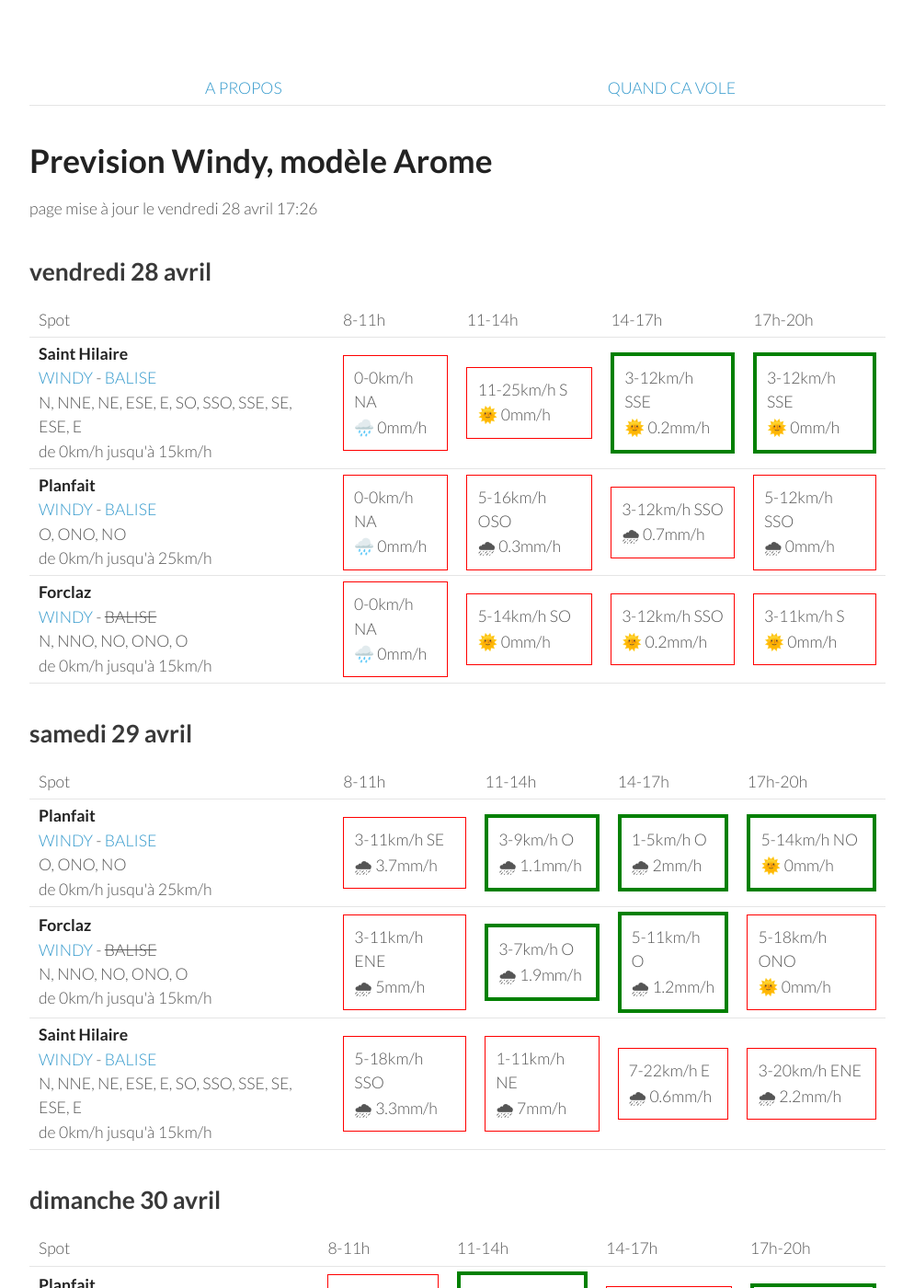
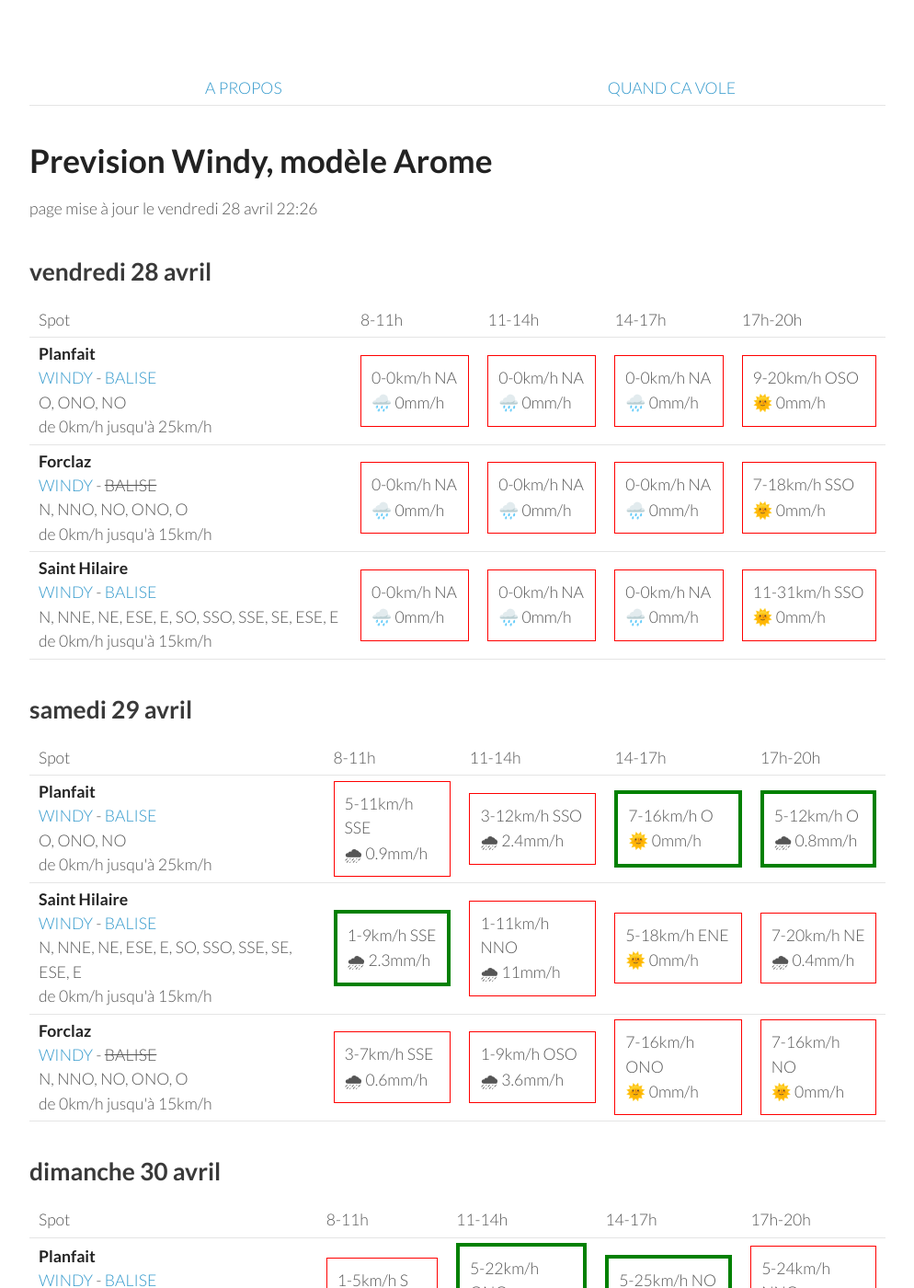
Before and after one commit to parapente-dans-le-nord/parapente-dans-le-nord.github.io, a Jekyll site: the page built from alpes_nord.markdown, in a window 1280 px wide and 1400 px high. Shown: the whole window at 92% size, without its empty margins (26-1020 px from the left). Built offline with Jekyll 4.4.1, drawn with Linux system fonts in a browser that asks for light colours; some of the changed text lies outside the part shown.

Commit message:
update index.markdown

```diff
--- a/alpes_nord.markdown
+++ b/alpes_nord.markdown
@@ -7,7 +7,7 @@ title:  "Tous les spots"
 {: .links}
 
 # Prevision Windy, modèle Arome
-page mise à jour le vendredi 28 avril 17:26
+page mise à jour le vendredi 28 avril 22:26
 
 ## vendredi 28 avril
 
@@ -22,30 +22,30 @@ page mise à jour le vendredi 28 avril 17:26
       <td>17h-20h</td>
     </tr>
 <tr>
-        <td><strong>Saint Hilaire</strong><br><a href="https://windy.com/45.307/5.888?45.087,5.889,9,m:eUFagkX">WINDY</a> - <span class=""><a href="http://www.balisemeteo.com/balise.php?idBalise=61">BALISE</a> </span><br> <span class="vent-favorable">N, NNE, NE, ESE, E, SO, SSO, SSE, SE, ESE, E</span><br><span class="force-vent">de 0km/h jusqu'à 15km/h</span> </td>
-
-            <td><div class="not-flyable"><p>0-0km/h NA</p><p>🌧️ 0mm/h</p></div></td>
-            <td><div class="not-flyable"><p>11-25km/h S</p><p>🌞 0mm/h</p></div></td>
-            <td><div class="flyable"><p>3-12km/h SSE</p><p>🌞 0.2mm/h</p></div></td>
-            <td><div class="flyable"><p>3-12km/h SSE</p><p>🌞 0mm/h</p></div></td>
-
-    </tr>
-<tr>
         <td><strong>Planfait</strong><br><a href="https://windy.com/45.853/6.223?45.415,6.223,8">WINDY</a> - <span class=""><a href="https://www.openwindmap.org/PP496">BALISE</a> </span><br> <span class="vent-favorable">O, ONO, NO</span><br><span class="force-vent">de 0km/h jusqu'à 25km/h</span> </td>
 
             <td><div class="not-flyable"><p>0-0km/h NA</p><p>🌧️ 0mm/h</p></div></td>
-            <td><div class="not-flyable"><p>5-16km/h OSO</p><p>🌧 0.3mm/h</p></div></td>
-            <td><div class="not-flyable"><p>3-12km/h SSO</p><p>🌧 0.7mm/h</p></div></td>
-            <td><div class="not-flyable"><p>5-12km/h SSO</p><p>🌧 0mm/h</p></div></td>
+            <td><div class="not-flyable"><p>0-0km/h NA</p><p>🌧️ 0mm/h</p></div></td>
+            <td><div class="not-flyable"><p>0-0km/h NA</p><p>🌧️ 0mm/h</p></div></td>
+            <td><div class="not-flyable"><p>9-20km/h OSO</p><p>🌞 0mm/h</p></div></td>
 
     </tr>
 <tr>
         <td><strong>Forclaz</strong><br><a href="https://windy.com/45.814/6.247?45.375,6.246,8,m:eVwaglz">WINDY</a> - <span class="no-balise"> BALISE </span><br> <span class="vent-favorable">N, NNO, NO, ONO, O</span><br><span class="force-vent">de 0km/h jusqu'à 15km/h</span> </td>
 
             <td><div class="not-flyable"><p>0-0km/h NA</p><p>🌧️ 0mm/h</p></div></td>
-            <td><div class="not-flyable"><p>5-14km/h SO</p><p>🌞 0mm/h</p></div></td>
-            <td><div class="not-flyable"><p>3-12km/h SSO</p><p>🌞 0.2mm/h</p></div></td>
-            <td><div class="not-flyable"><p>3-11km/h S</p><p>🌞 0mm/h</p></div></td>
+            <td><div class="not-flyable"><p>0-0km/h NA</p><p>🌧️ 0mm/h</p></div></td>
+            <td><div class="not-flyable"><p>0-0km/h NA</p><p>🌧️ 0mm/h</p></div></td>
+            <td><div class="not-flyable"><p>7-18km/h SSO</p><p>🌞 0mm/h</p></div></td>
+
+    </tr>
+<tr>
+        <td><strong>Saint Hilaire</strong><br><a href="https://windy.com/45.307/5.888?45.087,5.889,9,m:eUFagkX">WINDY</a> - <span class=""><a href="http://www.balisemeteo.com/balise.php?idBalise=61">BALISE</a> </span><br> <span class="vent-favorable">N, NNE, NE, ESE, E, SO, SSO, SSE, SE, ESE, E</span><br><span class="force-vent">de 0km/h jusqu'à 15km/h</span> </td>
+
+            <td><div class="not-flyable"><p>0-0km/h NA</p><p>🌧️ 0mm/h</p></div></td>
+            <td><div class="not-flyable"><p>0-0km/h NA</p><p>🌧️ 0mm/h</p></div></td>
+            <td><div class="not-flyable"><p>0-0km/h NA</p><p>🌧️ 0mm/h</p></div></td>
+            <td><div class="not-flyable"><p>11-31km/h SSO</p><p>🌞 0mm/h</p></div></td>
 
     </tr>
 
@@ -67,30 +67,30 @@ page mise à jour le vendredi 28 avril 17:26
 <tr>
         <td><strong>Planfait</strong><br><a href="https://windy.com/45.853/6.223?45.415,6.223,8">WINDY</a> - <span class=""><a href="https://www.openwindmap.org/PP496">BALISE</a> </span><br> <span class="vent-favorable">O, ONO, NO</span><br><span class="force-vent">de 0km/h jusqu'à 25km/h</span> </td>
 
-            <td><div class="not-flyable"><p>3-11km/h SE</p><p>🌧 3.7mm/h</p></div></td>
-            <td><div class="flyable"><p>3-9km/h O</p><p>🌧 1.1mm/h</p></div></td>
-            <td><div class="flyable"><p>1-5km/h O</p><p>🌧 2mm/h</p></div></td>
-            <td><div class="flyable"><p>5-14km/h NO</p><p>🌞 0mm/h</p></div></td>
+            <td><div class="not-flyable"><p>5-11km/h SSE</p><p>🌧 0.9mm/h</p></div></td>
+            <td><div class="not-flyable"><p>3-12km/h SSO</p><p>🌧 2.4mm/h</p></div></td>
+            <td><div class="flyable"><p>7-16km/h O</p><p>🌞 0mm/h</p></div></td>
+            <td><div class="flyable"><p>5-12km/h O</p><p>🌧 0.8mm/h</p></div></td>
+
+
+    </tr>
+<tr>
+        <td><strong>Saint Hilaire</strong><br><a href="https://windy.com/45.307/5.888?45.087,5.889,9,m:eUFagkX">WINDY</a> - <span class=""><a href="http://www.balisemeteo.com/balise.php?idBalise=61">BALISE</a> </span><br> <span class="vent-favorable">N, NNE, NE, ESE, E, SO, SSO, SSE, SE, ESE, E</span><br><span class="force-vent">de 0km/h jusqu'à 15km/h</span> </td>
+
+            <td><div class="flyable"><p>1-9km/h SSE</p><p>🌧 2.3mm/h</p></div></td>
+            <td><div class="not-flyable"><p>1-11km/h NNO</p><p>🌧 11mm/h</p></div></td>
+            <td><div class="not-flyable"><p>5-18km/h ENE</p><p>🌞 0mm/h</p></div></td>
+            <td><div class="not-flyable"><p>7-20km/h NE</p><p>🌧 0.4mm/h</p></div></td>
 
 
     </tr>
 <tr>
         <td><strong>Forclaz</strong><br><a href="https://windy.com/45.814/6.247?45.375,6.246,8,m:eVwaglz">WINDY</a> - <span class="no-balise"> BALISE </span><br> <span class="vent-favorable">N, NNO, NO, ONO, O</span><br><span class="force-vent">de 0km/h jusqu'à 15km/h</span> </td>
 
-            <td><div class="not-flyable"><p>3-11km/h ENE</p><p>🌧 5mm/h</p></div></td>
-            <td><div class="flyable"><p>3-7km/h O</p><p>🌧 1.9mm/h</p></div></td>
-            <td><div class="flyable"><p>5-11km/h O</p><p>🌧 1.2mm/h</p></div></td>
-            <td><div class="not-flyable"><p>5-18km/h ONO</p><p>🌞 0mm/h</p></div></td>
-
-
-    </tr>
-<tr>
-        <td><strong>Saint Hilaire</strong><br><a href="https://windy.com/45.307/5.888?45.087,5.889,9,m:eUFagkX">WINDY</a> - <span class=""><a href="http://www.balisemeteo.com/balise.php?idBalise=61">BALISE</a> </span><br> <span class="vent-favorable">N, NNE, NE, ESE, E, SO, SSO, SSE, SE, ESE, E</span><br><span class="force-vent">de 0km/h jusqu'à 15km/h</span> </td>
-
-            <td><div class="not-flyable"><p>5-18km/h SSO</p><p>🌧 3.3mm/h</p></div></td>
-            <td><div class="not-flyable"><p>1-11km/h NE</p><p>🌧 7mm/h</p></div></td>
-            <td><div class="not-flyable"><p>7-22km/h E</p><p>🌧 0.6mm/h</p></div></td>
-            <td><div class="not-flyable"><p>3-20km/h ENE</p><p>🌧 2.2mm/h</p></div></td>
+            <td><div class="not-flyable"><p>3-7km/h SSE</p><p>🌧 0.6mm/h</p></div></td>
+            <td><div class="not-flyable"><p>1-9km/h OSO</p><p>🌧 3.6mm/h</p></div></td>
+            <td><div class="not-flyable"><p>7-16km/h ONO</p><p>🌞 0mm/h</p></div></td>
+            <td><div class="not-flyable"><p>7-16km/h NO</p><p>🌞 0mm/h</p></div></td>
 
 
     </tr>
@@ -113,30 +113,30 @@ page mise à jour le vendredi 28 avril 17:26
 <tr>
         <td><strong>Planfait</strong><br><a href="https://windy.com/45.853/6.223?45.415,6.223,8">WINDY</a> - <span class=""><a href="https://www.openwindmap.org/PP496">BALISE</a> </span><br> <span class="vent-favorable">O, ONO, NO</span><br><span class="force-vent">de 0km/h jusqu'à 25km/h</span> </td>
 
-            <td><div class="not-flyable"><p>1-12km/h SO</p><p>🌞 0mm/h</p></div></td>
-            <td><div class="flyable"><p>5-20km/h ONO</p><p>🌞 0mm/h</p></div></td>
-            <td><div class="not-flyable"><p>5-27km/h NO</p><p>🌧 0.3mm/h</p></div></td>
-            <td><div class="flyable"><p>5-25km/h NO</p><p>🌧 1.1mm/h</p></div></td>
+            <td><div class="not-flyable"><p>1-5km/h S</p><p>🌞 0mm/h</p></div></td>
+            <td><div class="flyable"><p>5-22km/h ONO</p><p>🌞 0mm/h</p></div></td>
+            <td><div class="flyable"><p>5-25km/h NO</p><p>🌧 0.4mm/h</p></div></td>
+            <td><div class="not-flyable"><p>5-24km/h NNO</p><p>🌧 1.8mm/h</p></div></td>
 
 
     </tr>
 <tr>
         <td><strong>Saint Hilaire</strong><br><a href="https://windy.com/45.307/5.888?45.087,5.889,9,m:eUFagkX">WINDY</a> - <span class=""><a href="http://www.balisemeteo.com/balise.php?idBalise=61">BALISE</a> </span><br> <span class="vent-favorable">N, NNE, NE, ESE, E, SO, SSO, SSE, SE, ESE, E</span><br><span class="force-vent">de 0km/h jusqu'à 15km/h</span> </td>
 
-            <td><div class="not-flyable"><p>3-24km/h N</p><p>🌞 0mm/h</p></div></td>
-            <td><div class="not-flyable"><p>5-25km/h NNO</p><p>🌞 0mm/h</p></div></td>
-            <td><div class="not-flyable"><p>5-27km/h NNO</p><p>🌧 0.2mm/h</p></div></td>
-            <td><div class="not-flyable"><p>5-31km/h N</p><p>🌧 0.7mm/h</p></div></td>
+            <td><div class="flyable"><p>1-5km/h SSE</p><p>🌞 0mm/h</p></div></td>
+            <td><div class="not-flyable"><p>3-20km/h NO</p><p>🌧 0.8mm/h</p></div></td>
+            <td><div class="not-flyable"><p>3-20km/h ONO</p><p>🌧 3.3mm/h</p></div></td>
+            <td><div class="not-flyable"><p>3-20km/h NNO</p><p>🌧 2.5mm/h</p></div></td>
 
 
     </tr>
 <tr>
         <td><strong>Forclaz</strong><br><a href="https://windy.com/45.814/6.247?45.375,6.246,8,m:eVwaglz">WINDY</a> - <span class="no-balise"> BALISE </span><br> <span class="vent-favorable">N, NNO, NO, ONO, O</span><br><span class="force-vent">de 0km/h jusqu'à 15km/h</span> </td>
 
-            <td><div class="not-flyable"><p>1-11km/h SO</p><p>🌞 0mm/h</p></div></td>
-            <td><div class="not-flyable"><p>5-22km/h ONO</p><p>🌞 0mm/h</p></div></td>
-            <td><div class="not-flyable"><p>5-25km/h NO</p><p>🌧 0.4mm/h</p></div></td>
-            <td><div class="not-flyable"><p>5-24km/h NNO</p><p>🌧 2.5mm/h</p></div></td>
+            <td><div class="flyable"><p>1-3km/h NO</p><p>🌞 0mm/h</p></div></td>
+            <td><div class="not-flyable"><p>5-20km/h ONO</p><p>🌞 0mm/h</p></div></td>
+            <td><div class="not-flyable"><p>5-22km/h ONO</p><p>🌧 0.4mm/h</p></div></td>
+            <td><div class="not-flyable"><p>5-24km/h ONO</p><p>🌧 1.9mm/h</p></div></td>
 
 
     </tr>
@@ -159,30 +159,30 @@ page mise à jour le vendredi 28 avril 17:26
 <tr>
         <td><strong>Planfait</strong><br><a href="https://windy.com/45.853/6.223?45.415,6.223,8">WINDY</a> - <span class=""><a href="https://www.openwindmap.org/PP496">BALISE</a> </span><br> <span class="vent-favorable">O, ONO, NO</span><br><span class="force-vent">de 0km/h jusqu'à 25km/h</span> </td>
 
-            <td><div class="flyable"><p>0-9km/h O</p><p>🌧 0.8mm/h</p></div></td>
-            <td><div class="flyable"><p>3-18km/h NO</p><p>🌧 1.9mm/h</p></div></td>
-            <td><div class="not-flyable"><p>1-18km/h N</p><p>🌧 2.9mm/h</p></div></td>
-            <td><div class="not-flyable"><p>3-20km/h NNO</p><p>🌧 2.1mm/h</p></div></td>
+            <td><div class="not-flyable"><p>1-11km/h N</p><p>🌧 0.8mm/h</p></div></td>
+            <td><div class="flyable"><p>5-22km/h NO</p><p>🌧 1mm/h</p></div></td>
+            <td><div class="flyable"><p>5-24km/h NO</p><p>🌧 0.6mm/h</p></div></td>
+            <td><div class="not-flyable"><p>5-31km/h N</p><p>🌧 2.3mm/h</p></div></td>
 
 
     </tr>
 <tr>
         <td><strong>Saint Hilaire</strong><br><a href="https://windy.com/45.307/5.888?45.087,5.889,9,m:eUFagkX">WINDY</a> - <span class=""><a href="http://www.balisemeteo.com/balise.php?idBalise=61">BALISE</a> </span><br> <span class="vent-favorable">N, NNE, NE, ESE, E, SO, SSO, SSE, SE, ESE, E</span><br><span class="force-vent">de 0km/h jusqu'à 15km/h</span> </td>
 
-            <td><div class="not-flyable"><p>3-25km/h NE</p><p>🌧 0.5mm/h</p></div></td>
-            <td><div class="not-flyable"><p>3-29km/h N</p><p>🌧 2mm/h</p></div></td>
-            <td><div class="not-flyable"><p>5-35km/h N</p><p>🌧 0.7mm/h</p></div></td>
-            <td><div class="not-flyable"><p>5-40km/h NNE</p><p>🌧 3mm/h</p></div></td>
+            <td><div class="not-flyable"><p>1-18km/h NNO</p><p>🌞 0mm/h</p></div></td>
+            <td><div class="not-flyable"><p>3-25km/h NNO</p><p>🌧 2.1mm/h</p></div></td>
+            <td><div class="not-flyable"><p>3-29km/h N</p><p>🌧 1.8mm/h</p></div></td>
+            <td><div class="not-flyable"><p>5-33km/h NNE</p><p>🌧 2.3mm/h</p></div></td>
 
 
     </tr>
 <tr>
         <td><strong>Forclaz</strong><br><a href="https://windy.com/45.814/6.247?45.375,6.246,8,m:eVwaglz">WINDY</a> - <span class="no-balise"> BALISE </span><br> <span class="vent-favorable">N, NNO, NO, ONO, O</span><br><span class="force-vent">de 0km/h jusqu'à 15km/h</span> </td>
 
-            <td><div class="not-flyable"><p>0-11km/h NE</p><p>🌧 0.7mm/h</p></div></td>
-            <td><div class="not-flyable"><p>5-24km/h NO</p><p>🌧 1mm/h</p></div></td>
-            <td><div class="not-flyable"><p>5-24km/h NNO</p><p>🌧 1mm/h</p></div></td>
-            <td><div class="not-flyable"><p>3-33km/h NNO</p><p>🌧 1.6mm/h</p></div></td>
+            <td><div class="not-flyable"><p>3-16km/h E</p><p>🌧 0.7mm/h</p></div></td>
+            <td><div class="not-flyable"><p>3-14km/h SE</p><p>🌧 1.1mm/h</p></div></td>
+            <td><div class="not-flyable"><p>3-20km/h SE</p><p>🌧 2.4mm/h</p></div></td>
+            <td><div class="not-flyable"><p>1-18km/h ONO</p><p>🌧 1.8mm/h</p></div></td>
 
 
     </tr>
@@ -203,22 +203,22 @@ page mise à jour le vendredi 28 avril 17:26
       <td>17h-20h</td>
     </tr>
 <tr>
-        <td><strong>Saint Hilaire</strong><br><a href="https://windy.com/45.307/5.888?45.087,5.889,9,m:eUFagkX">WINDY</a> - <span class=""><a href="http://www.balisemeteo.com/balise.php?idBalise=61">BALISE</a> </span><br> <span class="vent-favorable">N, NNE, NE, ESE, E, SO, SSO, SSE, SE, ESE, E</span><br><span class="force-vent">de 0km/h jusqu'à 15km/h</span> </td>
+        <td><strong>Forclaz</strong><br><a href="https://windy.com/45.814/6.247?45.375,6.246,8,m:eVwaglz">WINDY</a> - <span class="no-balise"> BALISE </span><br> <span class="vent-favorable">N, NNO, NO, ONO, O</span><br><span class="force-vent">de 0km/h jusqu'à 15km/h</span> </td>
 
-            <td><div class="not-flyable"><p>5-44km/h NNE</p><p>🌧 0.7mm/h</p></div></td>
-            <td><div class="not-flyable"><p>11-53km/h NNE</p><p>🌧 0.7mm/h</p></div></td>
-            <td><div class="not-flyable"><p>11-55km/h NNE</p><p>🌧 0.2mm/h</p></div></td>
-            <td><div class="not-flyable"><p>9-53km/h N</p><p>🌞 0mm/h</p></div></td>
+            <td><div class="not-flyable"><p>5-29km/h NO</p><p>🌞 0mm/h</p></div></td>
+            <td><div class="not-flyable"><p>9-37km/h N</p><p>🌧 0.7mm/h</p></div></td>
+            <td><div class="not-flyable"><p>11-44km/h NNO</p><p>🌧 0.6mm/h</p></div></td>
+            <td><div class="not-flyable"><p>12-55km/h N</p><p>🌧 0.4mm/h</p></div></td>
 
 
     </tr>
 <tr>
-        <td><strong>Forclaz</strong><br><a href="https://windy.com/45.814/6.247?45.375,6.246,8,m:eVwaglz">WINDY</a> - <span class="no-balise"> BALISE </span><br> <span class="vent-favorable">N, NNO, NO, ONO, O</span><br><span class="force-vent">de 0km/h jusqu'à 15km/h</span> </td>
+        <td><strong>Saint Hilaire</strong><br><a href="https://windy.com/45.307/5.888?45.087,5.889,9,m:eUFagkX">WINDY</a> - <span class=""><a href="http://www.balisemeteo.com/balise.php?idBalise=61">BALISE</a> </span><br> <span class="vent-favorable">N, NNE, NE, ESE, E, SO, SSO, SSE, SE, ESE, E</span><br><span class="force-vent">de 0km/h jusqu'à 15km/h</span> </td>
 
-            <td><div class="not-flyable"><p>5-25km/h NO</p><p>🌞 0mm/h</p></div></td>
-            <td><div class="not-flyable"><p>9-38km/h N</p><p>🌧 0.2mm/h</p></div></td>
-            <td><div class="not-flyable"><p>12-48km/h NNO</p><p>🌞 0mm/h</p></div></td>
-            <td><div class="not-flyable"><p>12-51km/h NNO</p><p>🌞 0mm/h</p></div></td>
+            <td><div class="not-flyable"><p>5-46km/h NNE</p><p>🌧 0.3mm/h</p></div></td>
+            <td><div class="not-flyable"><p>11-55km/h NNE</p><p>🌧 0.6mm/h</p></div></td>
+            <td><div class="not-flyable"><p>11-62km/h NNE</p><p>🌧 1mm/h</p></div></td>
+            <td><div class="not-flyable"><p>11-61km/h NNE</p><p>🌧 0.8mm/h</p></div></td>
 
 
     </tr>
@@ -261,20 +261,20 @@ page mise à jour le vendredi 28 avril 17:26
 <tr>
         <td><strong>Saint Hilaire</strong><br><a href="https://windy.com/45.307/5.888?45.087,5.889,9,m:eUFagkX">WINDY</a> - <span class=""><a href="http://www.balisemeteo.com/balise.php?idBalise=61">BALISE</a> </span><br> <span class="vent-favorable">N, NNE, NE, ESE, E, SO, SSO, SSE, SE, ESE, E</span><br><span class="force-vent">de 0km/h jusqu'à 15km/h</span> </td>
 
-            <td><div class="flyable"><p>1-14km/h E</p><p>🌞 0mm/h</p></div></td>
-            <td><div class="not-flyable"><p>3-20km/h O</p><p>🌞 0mm/h</p></div></td>
-            <td><div class="not-flyable"><p>5-29km/h ONO</p><p>🌞 0mm/h</p></div></td>
-            <td><div class="not-flyable"><p>5-33km/h NNO</p><p>🌞 0mm/h</p></div></td>
+            <td><div class="not-flyable"><p>3-24km/h NE</p><p>🌞 0mm/h</p></div></td>
+            <td><div class="not-flyable"><p>5-25km/h N</p><p>🌞 0mm/h</p></div></td>
+            <td><div class="not-flyable"><p>5-27km/h NO</p><p>🌞 0mm/h</p></div></td>
+            <td><div class="not-flyable"><p>5-31km/h NNO</p><p>🌞 0mm/h</p></div></td>
 
 
     </tr>
 <tr>
         <td><strong>Forclaz</strong><br><a href="https://windy.com/45.814/6.247?45.375,6.246,8,m:eVwaglz">WINDY</a> - <span class="no-balise"> BALISE </span><br> <span class="vent-favorable">N, NNO, NO, ONO, O</span><br><span class="force-vent">de 0km/h jusqu'à 15km/h</span> </td>
 
-            <td><div class="not-flyable"><p>3-14km/h ESE</p><p>🌞 0mm/h</p></div></td>
-            <td><div class="not-flyable"><p>5-20km/h ONO</p><p>🌞 0mm/h</p></div></td>
-            <td><div class="not-flyable"><p>7-29km/h ONO</p><p>🌞 0mm/h</p></div></td>
-            <td><div class="not-flyable"><p>5-31km/h NO</p><p>🌞 0mm/h</p></div></td>
+            <td><div class="not-flyable"><p>1-16km/h SSE</p><p>🌞 0mm/h</p></div></td>
+            <td><div class="not-flyable"><p>3-20km/h ONO</p><p>🌞 0mm/h</p></div></td>
+            <td><div class="not-flyable"><p>7-33km/h ONO</p><p>🌞 0mm/h</p></div></td>
+            <td><div class="not-flyable"><p>9-37km/h NO</p><p>🌞 0mm/h</p></div></td>
 
 
     </tr>
```
